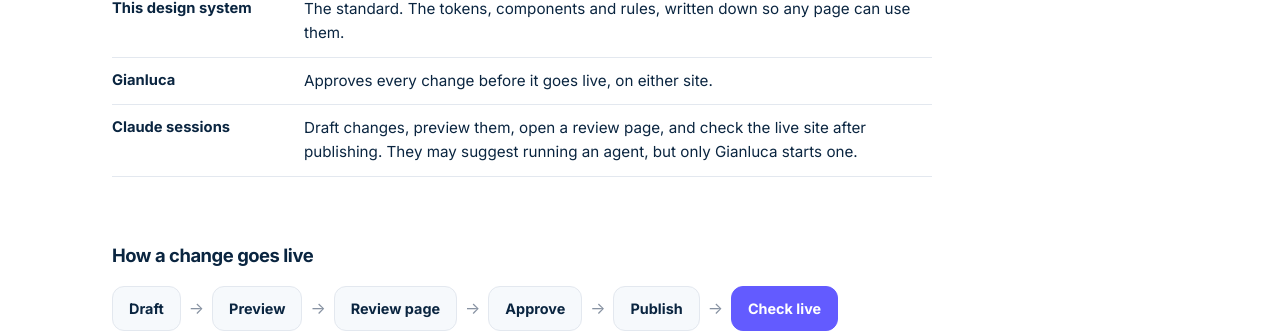
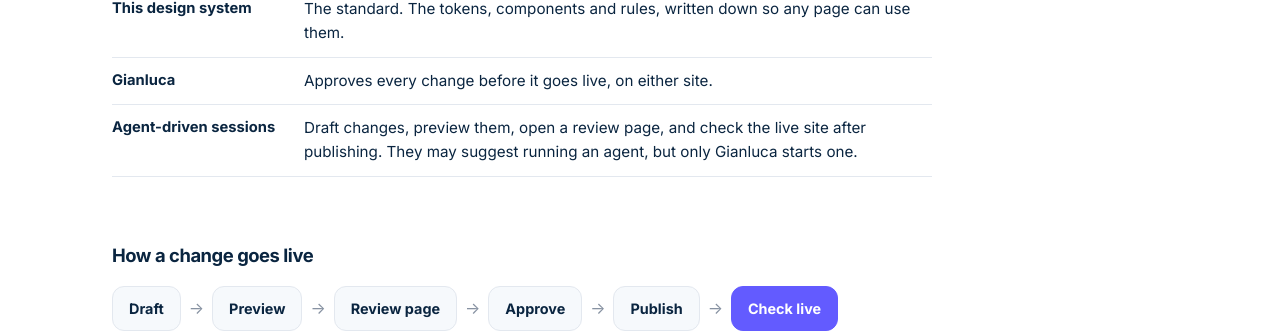
Before and after one commit to gianlucacaico/design-system, a Jekyll site: the page built from governance.html, in a window 1280 px wide and 900 px high, scrolled down 520 px. Shown: the part 142-475 px from the top of the window. Built offline with Jekyll 4.4.1, drawn with Linux system fonts in a browser that asks for light colours.

Commit message:
Call them agent-driven sessions, not Claude sessions
The Governance page's "Who owns what", the End-of-turn save check card
and CLAUDE.md now say "agent-driven sessions".

Co-Authored-By: Claude Opus 5.5 <noreply@anthropic.com>
Claude-Session: https://claude.ai/code/session_01XoQp4uCUR5tgHLTkvpUygp

```diff
--- a/_data/workflows.yml
+++ b/_data/workflows.yml
@@ -243,7 +243,7 @@
   outputs: "Nothing when all is saved. A prompt to push when it isn't."
   guardrails:
     - "It steps aside if it has already prompted once, so it can't loop."
-  here: "A Stop hook set by the cloud environment these Claude sessions run in, not by either repo."
+  here: "A Stop hook set by the cloud environment these agent-driven sessions run in, not by either repo."
   works_with: [gated-change]
 
 - id: agent-gate
--- a/governance.html
+++ b/governance.html
@@ -14,7 +14,7 @@ description: "A design system is only useful while it matches what ships. These
           <div><dt>gianlucacaico.com</dt><dd>The source. Pages, components and artwork are designed and shipped there first.</dd></div>
           <div><dt>This design system</dt><dd>The standard. The tokens, components and rules, written down so any page can use them.</dd></div>
           <div><dt>Gianluca</dt><dd>Approves every change before it goes live, on either site.</dd></div>
-          <div><dt>Claude sessions</dt><dd>Draft changes, preview them, open a review page, and check the live site after publishing. They may suggest running an agent, but only Gianluca starts one.</dd></div>
+          <div><dt>Agent-driven sessions</dt><dd>Draft changes, preview them, open a review page, and check the live site after publishing. They may suggest running an agent, but only Gianluca starts one.</dd></div>
         </dl>
       </div>
 
```
Also changed, not shown: CLAUDE.md (+1 -1 lines).
